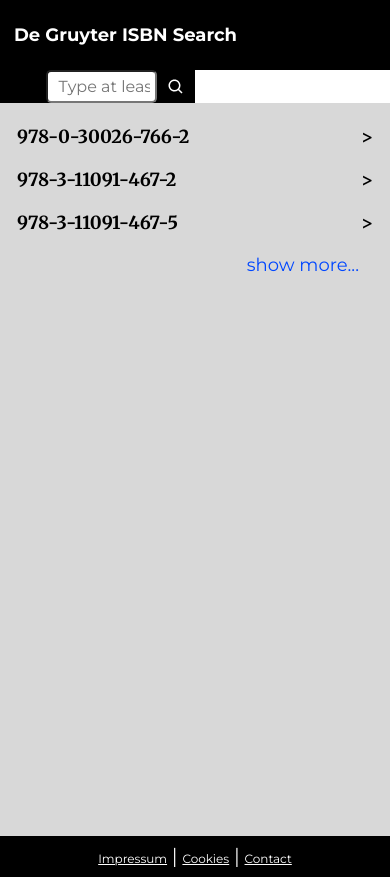
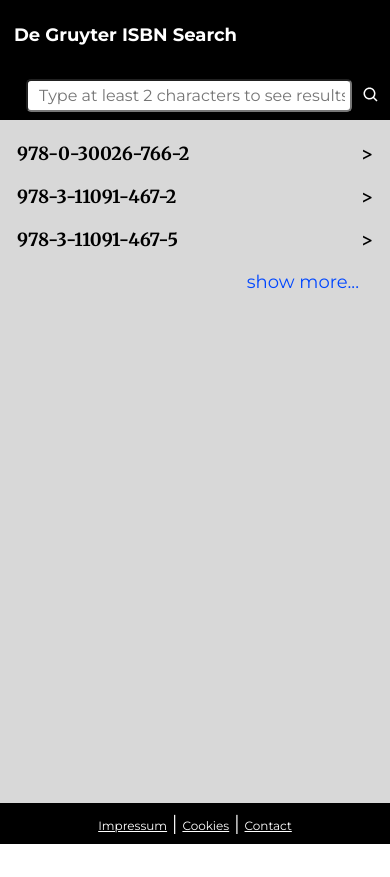
Before and after one commit to jpta24/tech-degruyterfs-client, a React (Create React App) app: page / in a window 390 px wide. After the commit the page ends 844 px from the top, so only its background shows below. Built offline with nearby package versions, Linux system fonts and the light colour scheme.

Commit message:
vsearch view mobile done

```diff
--- a/src/App.css
+++ b/src/App.css
@@ -231,7 +231,7 @@
 	.container {
 		order: 2;
 		width: 100%;
-		height: calc(100vh - 70px - 41px);
+		height: calc(100vh - 70px - 50px - 41px);
 		display: flex;
 		justify-content: center;
 	}
@@ -275,4 +275,22 @@
 	.bookData {
 		text-align: left;
 	}
+
+	.searchBox {
+		order: 2;
+		width: 100%;
+		height: 50px;
+	}
+
+	.searchBox-input {
+		width: 80%;
+	}
+
+	.seachedBooks-container {
+		position: absolute;
+		top: 55px;
+		right: 35px;
+		width: 80%;
+		max-height: calc(100vh - 300px);
+	}
 }
```
